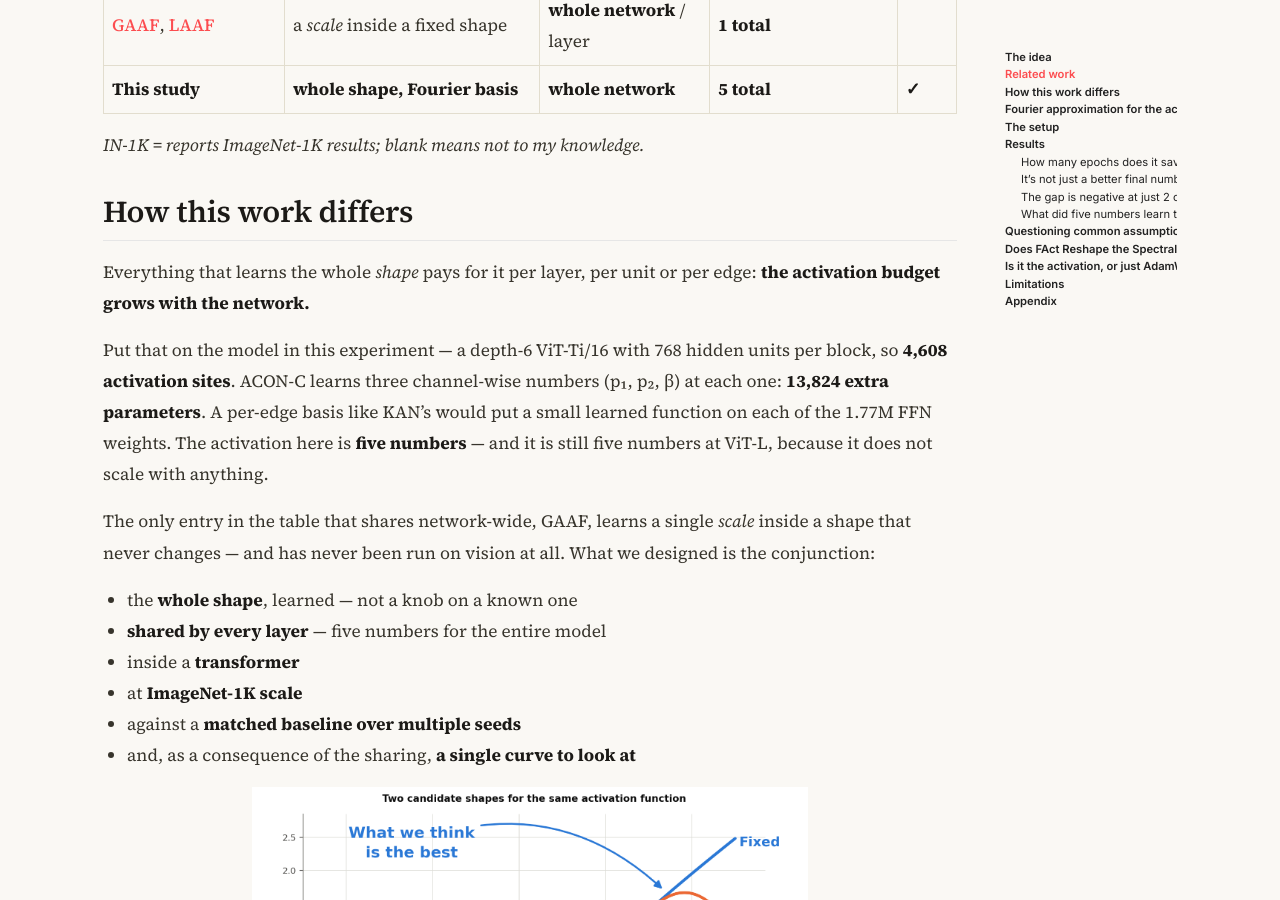
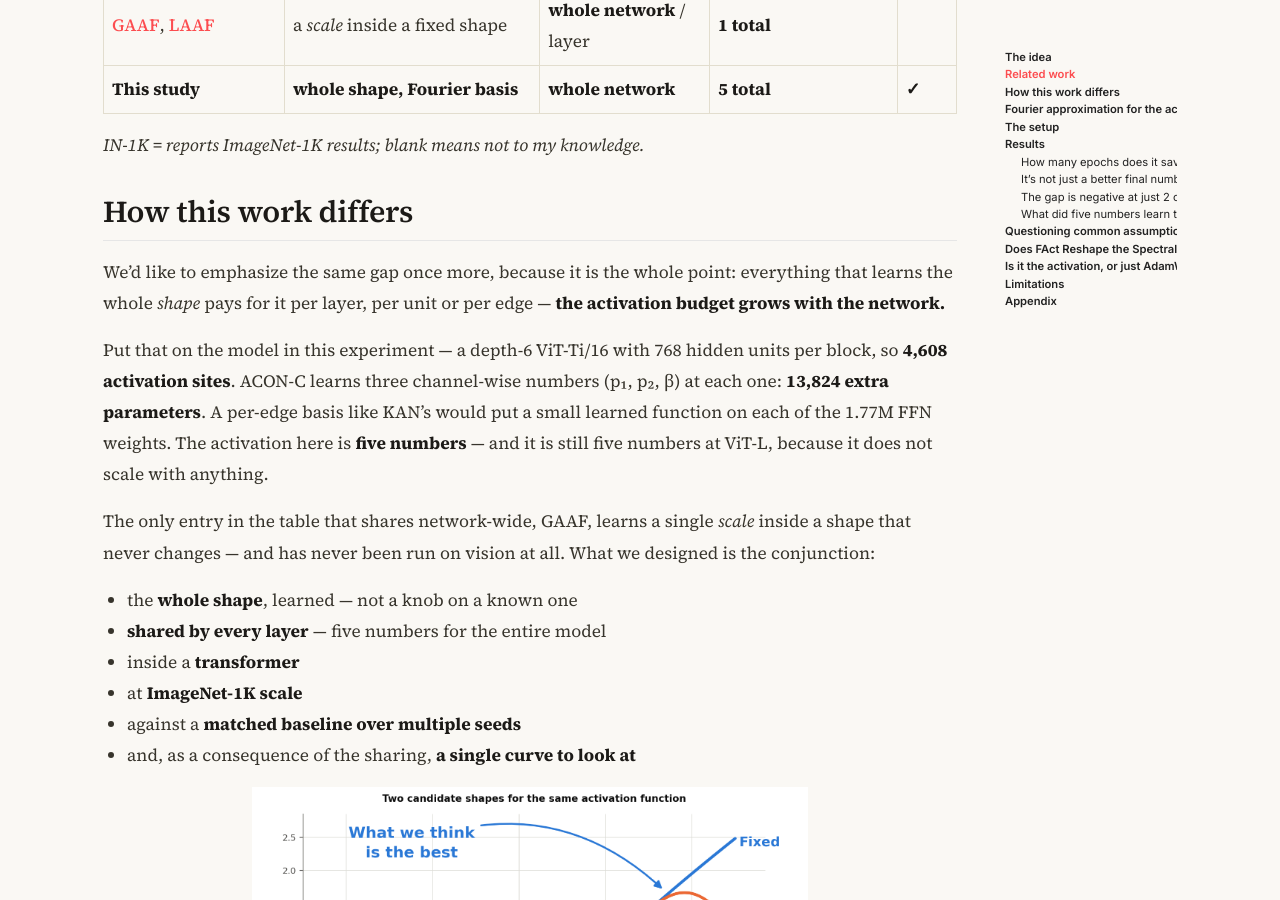
Before and after one commit to Arunprakash-A/Arunprakash-a.github.io, a Jekyll site: the page built from _posts/2026-08-11-learnable-activations-might-have-better-loss-landscape.md, in a window 1280 px wide and 900 px high, scrolled down 3482 px. Built offline with Jekyll 4.4.1, drawn with Linux system fonts in a browser that asks for light colours; nearby versions of some CDN libraries.

Commit message:
blog: signpost the repeated gap statement as deliberate
"How this work differs" restated the per-site cost argument a third time. Now
it says so up front instead of reading like an accident.

Co-Authored-By: Claude Opus 5 <noreply@anthropic.com>

```diff
--- a/_posts/2026-08-11-learnable-activations-might-have-better-loss-landscape.md
+++ b/_posts/2026-08-11-learnable-activations-might-have-better-loss-landscape.md
@@ -111,8 +111,9 @@ are modest: one number for PReLU, three for ACON, ten for PAU. But they are
 
 ## How this work differs
 
-Everything that learns the whole *shape* pays for it per layer, per unit or
-per edge: **the activation budget grows with the network.**
+We'd like to emphasize the same gap once more, because it is the whole point:
+everything that learns the whole *shape* pays for it per layer, per unit or
+per edge — **the activation budget grows with the network.**
 
 Put that on the model in this experiment — a depth-6 ViT-Ti/16 with 768
 hidden units per block, so **4,608 activation sites**. ACON-C learns three
```
